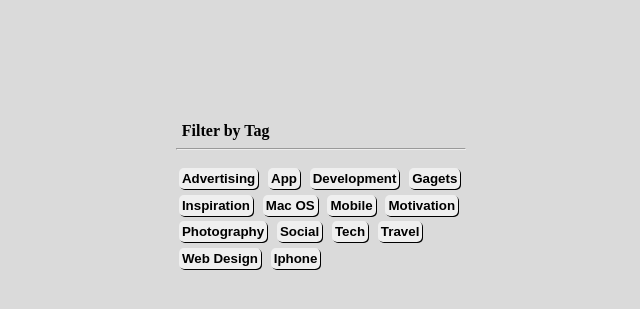
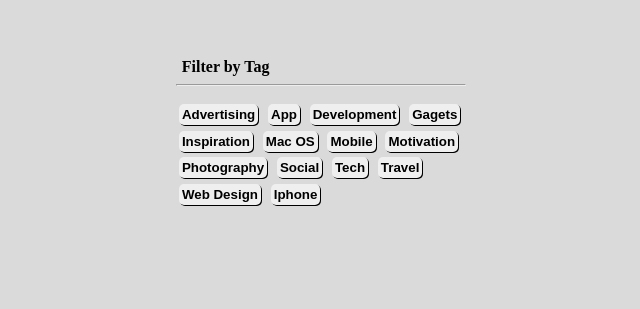
Before and after one commit to becodeorg/verou-3-end-of-the-field-challenge-cskeith-hub, a plain HTML site: page index.html in a window 1280 px wide. Shown: the part 271-580 px from the top of the page, without its empty margins (319-959 px from the left). Drawn offline with Linux system fonts and the light colour scheme.

Commit message:
Fix position

```diff
--- a/style.css
+++ b/style.css
@@ -13,13 +13,14 @@ body{
 }
 
 #mainContainer{
-    margin-top: 30%;
+    position: fixed;
+    top: 40%;
     /* border: 2px solid gray; */
     display: flex;
     flex-direction: column;
 
     width: 290px;
-    height: 160px;
+
 }
 
 #box1{
```
